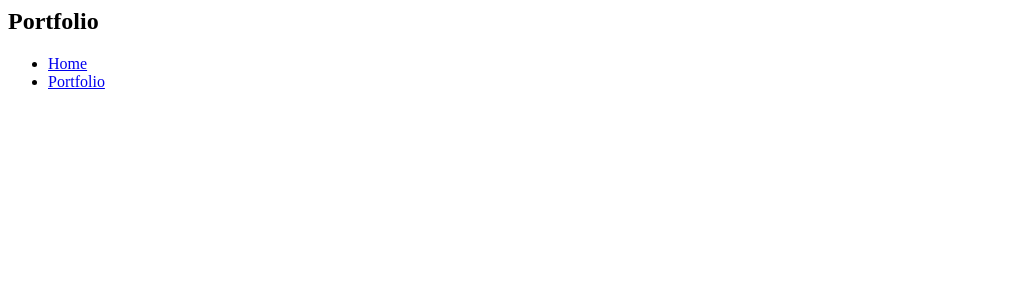
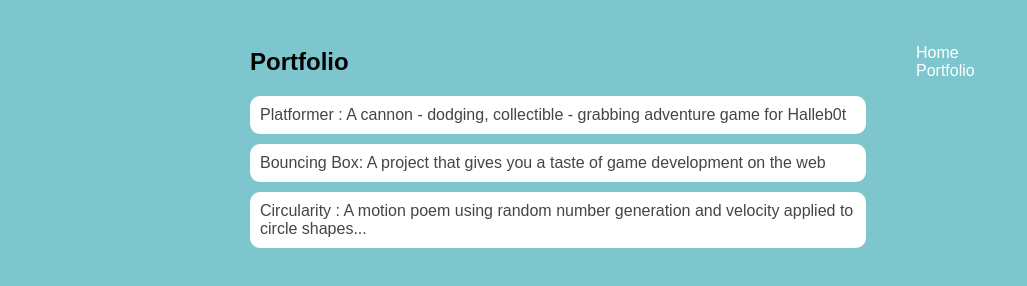
Before and after one commit to Raelikestosleep/Raelikestosleep.github.io, a plain HTML site: page portfolio.html in a window 1280 px wide. Shown: the whole page, without its empty margins (0-1027 px from the left). Drawn offline with Linux system fonts and the light colour scheme.

Commit message:
add portfolio.html file

```diff
--- a/portfolio.html
+++ b/portfolio.html
@@ -1,6 +1,74 @@
 <html>
     <head>
         <title>Rachel's Cool Website</title>
+        <style type="text/css">
+            body {
+                background: rgb(125, 198, 205);
+                color: rgb( 45, 45, 45);
+                padding: 10px;
+                font-family: arial;
+            }
+            header {
+                font-size: 1.5em;
+                font-weight: bold;
+            }
+
+            #all-contents {
+                max-width: 800px;
+                margin: auto;
+            }
+
+            /* navigation menu */
+            nav {
+                background: rgb(239,80, 41)
+                margin: 0 auto;
+                display: flex;
+                padding: 10px;
+            }
+            #nav-ul{
+                list-style-image: none;
+            }
+            .nav-li{
+                display:inline-block;
+                padding: 0 10px;
+            }
+            .nav-a{
+                text-decoration: none;
+                color: #fff;
+            }
+
+            /* main container area beneath menu */
+            main{
+                background: rgb(245, 238, 219)
+                display:flex;
+            }
+            .context {
+                flex: 1;
+                padding: 15px;
+            }
+            /* portfolio styles */
+            .content h1 {
+                color: black;
+            }
+
+            #portfolio {
+                list-style-type: none;
+                padding-left: 0;
+            }
+            #portfolio li {
+                background: #fff;
+                padding: 10px;
+                border-radius: 10px;
+                margin-bottom: 10px;
+            }
+            #portfolio li:hover {
+                background: #eee;
+            }
+            #portfolio a {
+                text-decoration: none;
+                color: #454545;
+            }
+        </style>
     </head>
     <body>
         <div id="all-contents">
@@ -10,6 +78,9 @@
                     <div class="content">
                         <h1>Portfolio</h1>
                         <ul id="portfolio">
+                            <li><a href="projects/platformer/">Platformer : A cannon - dodging, collectible - grabbing adventure game for Halleb0t</a></li>
+                            <li><a href="projects/bouncing-box/">Bouncing Box: A project that gives you a taste of game development on the web </a></li>
+                            <li><a href="projects/circularity/">Circularity : A motion poem using random number generation and velocity applied to circle shapes...</a></li>
                         </ul>
                     </div>
                 </main>
```
Also changed, not shown: index.html (+2 -3 lines).
